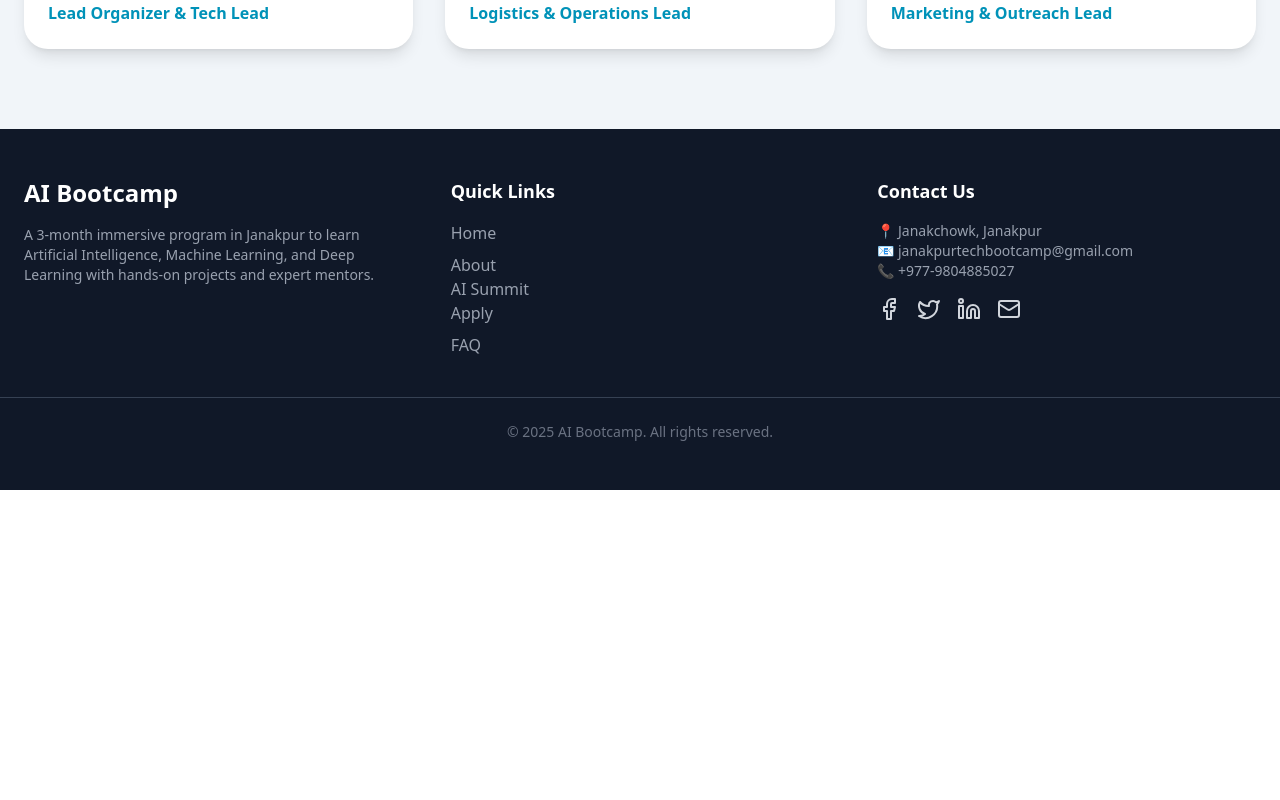
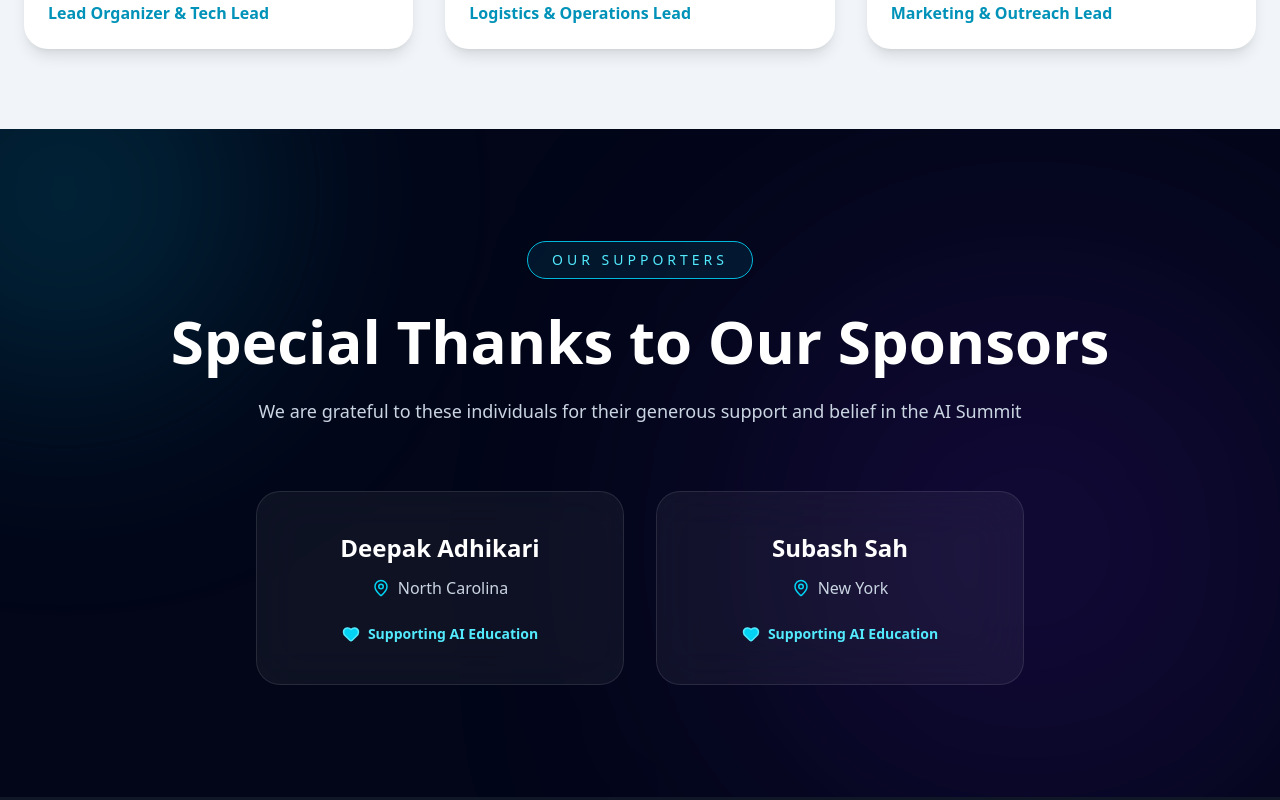
Before and after one commit to pankajshah749/JanakpurTechBootcamp, a React (Vite) app: page /aisummit in a window 1280 px wide. Shown: the part 5140-5940 px from the top of the page. Before the commit the page ends 5630 px from the top, so only its background shows below. Built offline with nearby package versions, Linux system fonts and the light colour scheme.

Commit message:
sponsors added

```diff
--- a/src/Components/AISummit.jsx
+++ b/src/Components/AISummit.jsx
@@ -6,6 +6,7 @@ import WhyAttend from "./Summit/WhyAttend";
 import Agenda from "./Summit/Agenda";
 import Speakers from "./Summit/Speakers";
 import Organizers from "./Summit/Organizers";
+import Sponsors from "./Summit/Sponsors";
 
 const AISummit = () => {
   return (
@@ -16,6 +17,7 @@ const AISummit = () => {
       <Agenda />
       <Speakers />
       <Organizers />
+      <Sponsors/>
 
     </main>
   );
--- /dev/null
+++ b/src/Components/Summit/Sponsors.jsx
@@ -0,0 +1,80 @@
+import React from "react";
+import { MapPin, Heart } from "lucide-react";
+
+const sponsors = [
+  {
+    id: 1,
+    name: "Deepak Adhikari",
+    location: "North Carolina",
+    // icon: "👨‍💼",
+  },
+  {
+    id: 2,
+    name: "Subash Sah",
+    location: "New York",
+    // icon: "👩‍💼",
+  },
+];
+
+export default function Sponsors() {
+  return (
+    <section className="relative overflow-hidden bg-slate-950 py-20 md:py-28 px-6">
+      {/* Background Gradients */}
+      <div className="absolute -top-32 -left-32 h-96 w-96 rounded-full bg-cyan-500/20 blur-[120px]" />
+      <div className="absolute bottom-0 right-0 h-[500px] w-[500px] rounded-full bg-violet-600/20 blur-[150px]" />
+
+      <div className="relative max-w-7xl mx-auto">
+        {/* Header */}
+        <div className="text-center mb-16">
+          <span className="inline-flex rounded-full border border-cyan-500 bg-cyan-500/10 px-6 py-2 text-sm uppercase tracking-[4px] text-cyan-300">
+            Our Supporters
+          </span>
+          <h2 className="mt-8 text-5xl md:text-6xl font-black text-white">
+            Special Thanks to Our Sponsors
+          </h2>
+          <p className="mt-6 text-lg text-slate-300 leading-8 max-w-3xl mx-auto">
+            We are grateful to these individuals for their generous support and
+            belief in the AI Summit
+          </p>
+        </div>
+
+        {/* Sponsors Grid */}
+        <div className="flex flex-col md:flex-row gap-8 justify-center items-stretch max-w-3xl mx-auto">
+          {sponsors.map((sponsor) => (
+            <div
+              key={sponsor.id}
+              className="group relative overflow-hidden rounded-3xl border border-white/10 bg-white/5 backdrop-blur-xl transition duration-300 hover:border-cyan-400 p-10 flex-1"
+            >
+              {/* Icon */}
+              {/* <div className="flex items-center justify-center h-24 w-24 rounded-2xl bg-gradient-to-br from-cyan-500 to-blue-600 mb-8 mx-auto">
+                <span className="text-5xl">{sponsor.icon}</span>
+              </div> */}
+
+              {/* Name */}
+              <h3 className="text-2xl font-bold text-white text-center mb-3">
+                {sponsor.name}
+              </h3>
+
+              {/* Location */}
+              <div className="flex items-center justify-center gap-2 text-slate-300 mb-6">
+                <MapPin size={18} className="text-cyan-400 shrink-0" />
+                <span>{sponsor.location}</span>
+              </div>
+
+              {/* Heart Badge */}
+              <div className="flex items-center justify-center gap-2 text-cyan-300">
+                <Heart size={18} className="fill-cyan-400" />
+                <span className="text-sm font-semibold">
+                  Supporting AI Education
+                </span>
+              </div>
+
+              {/* Hover Effect */}
+              <div className="absolute inset-0 bg-gradient-to-br from-cyan-500/0 to-blue-600/0 group-hover:from-cyan-500/10 group-hover:to-blue-600/10 rounded-3xl transition duration-300 pointer-events-none" />
+            </div>
+          ))}
+        </div>
+      </div>
+    </section>
+  );
+}
```
